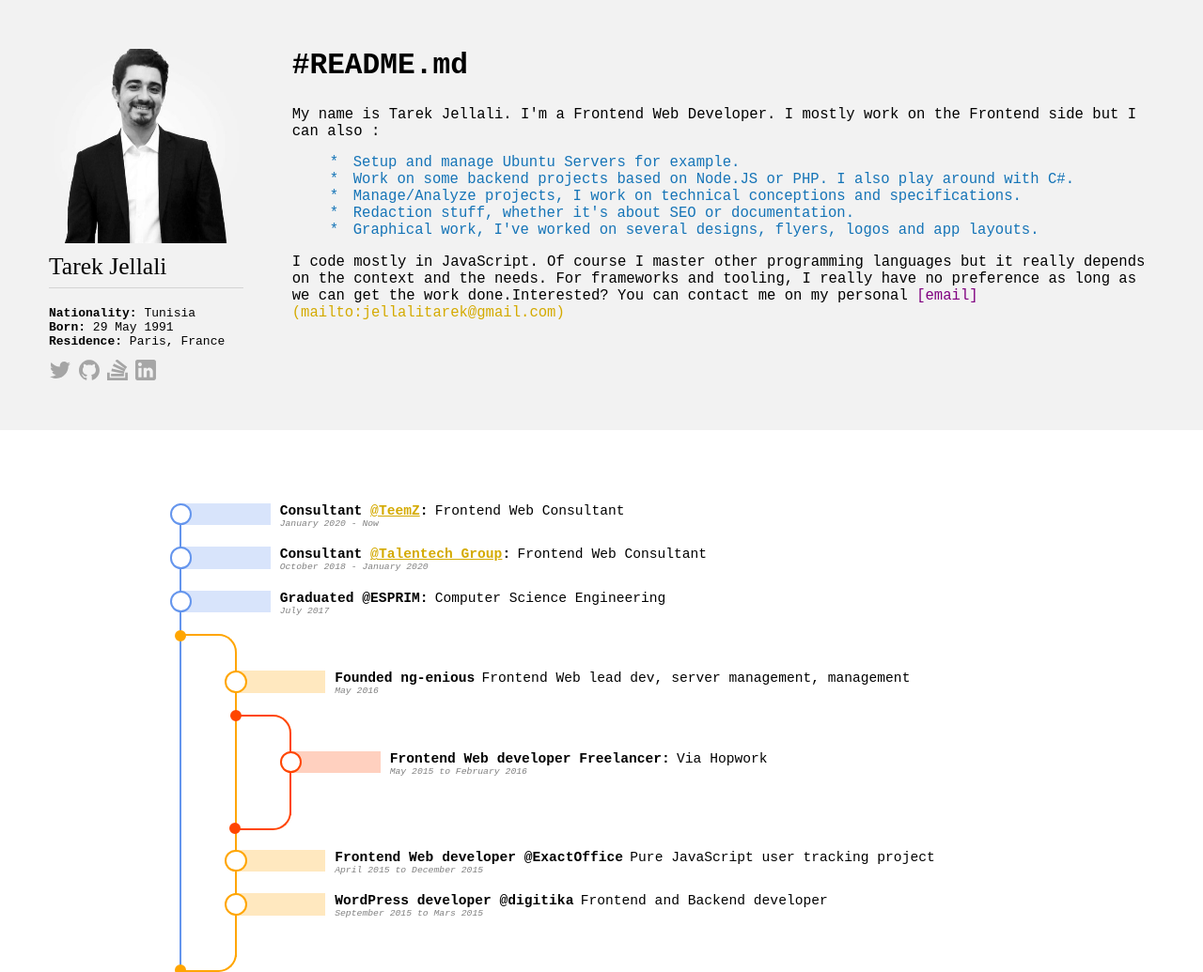
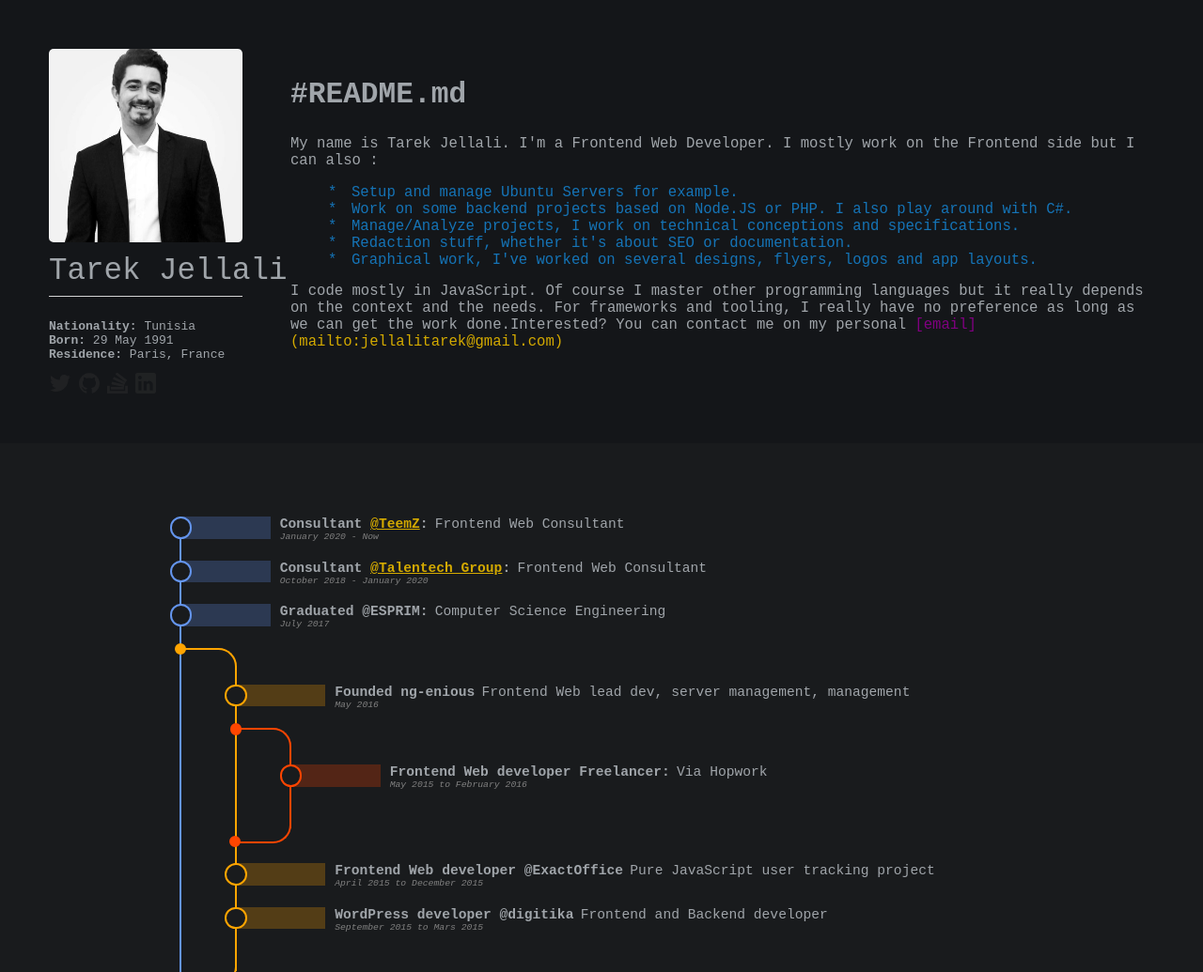
Before and after one commit to tarkant/personal-cv, a plain HTML site: page index.html in a window 1280 px wide. Shown: the top 1035 px of the page at 94% size. Drawn offline with Linux system fonts and the dark colour scheme.

Commit message:
Update styling with dark mode and visual fixes
Added dark mode because I it was long overdue.
Made slight layout adjustments.

```diff
--- a/css/style.css
+++ b/css/style.css
@@ -121,8 +121,8 @@
 }
 
 .display-name {
-  font-size: 1.6em;
-  font-family: serif;
+  font-size: 2.5em;
+  font-family: monospace;
   margin-bottom: .75em;
   margin-top: .25em;
 }
@@ -373,6 +373,15 @@
 
 /* Responsive attributes */
 
+/* Flex is fun, let's add some to make things look better */
+
+@media screen and (min-width: 768px) {
+  .readme-container {
+    display: flex;
+    align-items: center;
+  }
+}
+
 
 /* Tablet responsive propreties */
 
@@ -464,6 +473,7 @@
     font-size: initial;
   }
   .social .button {
+    filter: invert(1);
     opacity: .4;
   }
   .personal-info.expanded .social .button {
@@ -638,3 +648,30 @@
     transition-delay: .1s;
   }
 }
+
+/** Dark mode styling **/
+
+@media(prefers-color-scheme:dark) {
+    .readme-section {
+    background: #141619;
+    color: #a0a5aa;
+    }
+
+    .commits-section {
+        background: #191b1d;
+        color: #a0a5aa
+    }
+
+    .commits-section ul li.commit span {
+        color: #a0a5aa
+    }
+
+    .commits-section ul li:before {
+        background: #191b1d;
+    }
+
+    footer {
+        background: #141619;
+        color: #a0a5aa;
+    }
+}
```
